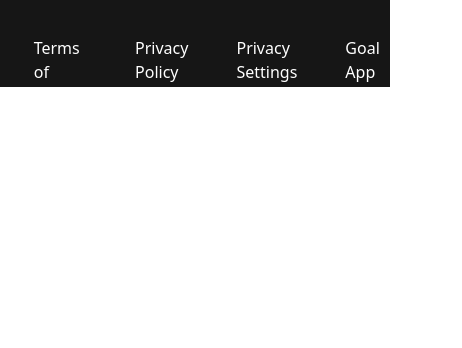
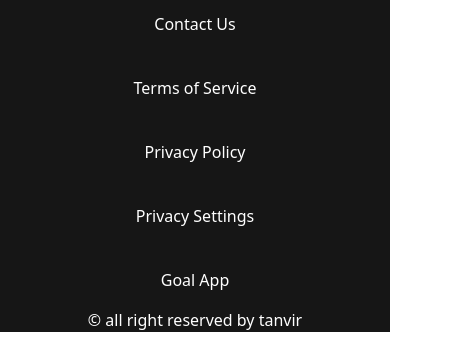
Before and after one commit to developertanvir2019/nike-shop, a plain HTML site: page index.html in a window 390 px wide. Shown: the part 5296-5644 px from the top of the page, 462 px wide, since content can reach past the window. Before the commit the page ends 5420 px from the top, so only its background shows below. Drawn offline with nearby package versions, Linux system fonts and the light colour scheme.

Commit message:
project complete

```diff
--- a/index.html
+++ b/index.html
@@ -57,7 +57,7 @@
 
     <!-- ------------------------
     body section
-        --------------------- -->
+        ------------g--------- -->
     <main>
 
 
@@ -67,7 +67,7 @@
             <!-------
                  casual shoes part
                 ------------------- -->
-            <div class="casual-shoe">git
+            <div class="casual-shoe">
                 <h1 class="pt-4">Casual Shoes</h1>
                 <div class="row">
                     <div class="col-lg-4 col-md-6 col-sm-12 rounded-3 shadow-lg mb-4">
@@ -203,14 +203,15 @@
             <a href="https://www.instagram.com/?hl=en"><i class="fa-brands fa-instagram"></i></a>
             <a href="https://twitter.com/i/flow/login"><i class="fa-brands fa-twitter"></i></a>
         </div>
-        <div class="d-flex justify-content-center mt-5 text-white gap-5">
+        <div class="d-flex justify-content-center mt-5 text-white gap-4 footer-menu">
             <p>Contact Us </p>
             <p>Terms of Service</p>
             <p>Privacy Policy</p>
             <p>Privacy Settings</p>
             <p> Goal App </p>
-            <p>Goal Live</p>
         </div>
+
+        <p class="text-white text-center ">© all right reserved by tanvir </p>
 
     </footer>
 
--- a/style.css
+++ b/style.css
@@ -55,7 +55,7 @@ header {
 /* footer part */
 footer {
     width: 100%;
-    height: 200px;
+    height: 240px;
     background: #161616;
 
 }
@@ -64,3 +64,17 @@ footer {
     font-size: 35px;
     margin: 10px;
 }
+
+@media (max-width:576px) {
+    footer {
+        height: auto;
+        width: 100%;
+    }
+
+    .footer-menu {
+        flex-direction: column;
+        align-items: center;
+        column-gap: normal;
+    }
+
+}
```
